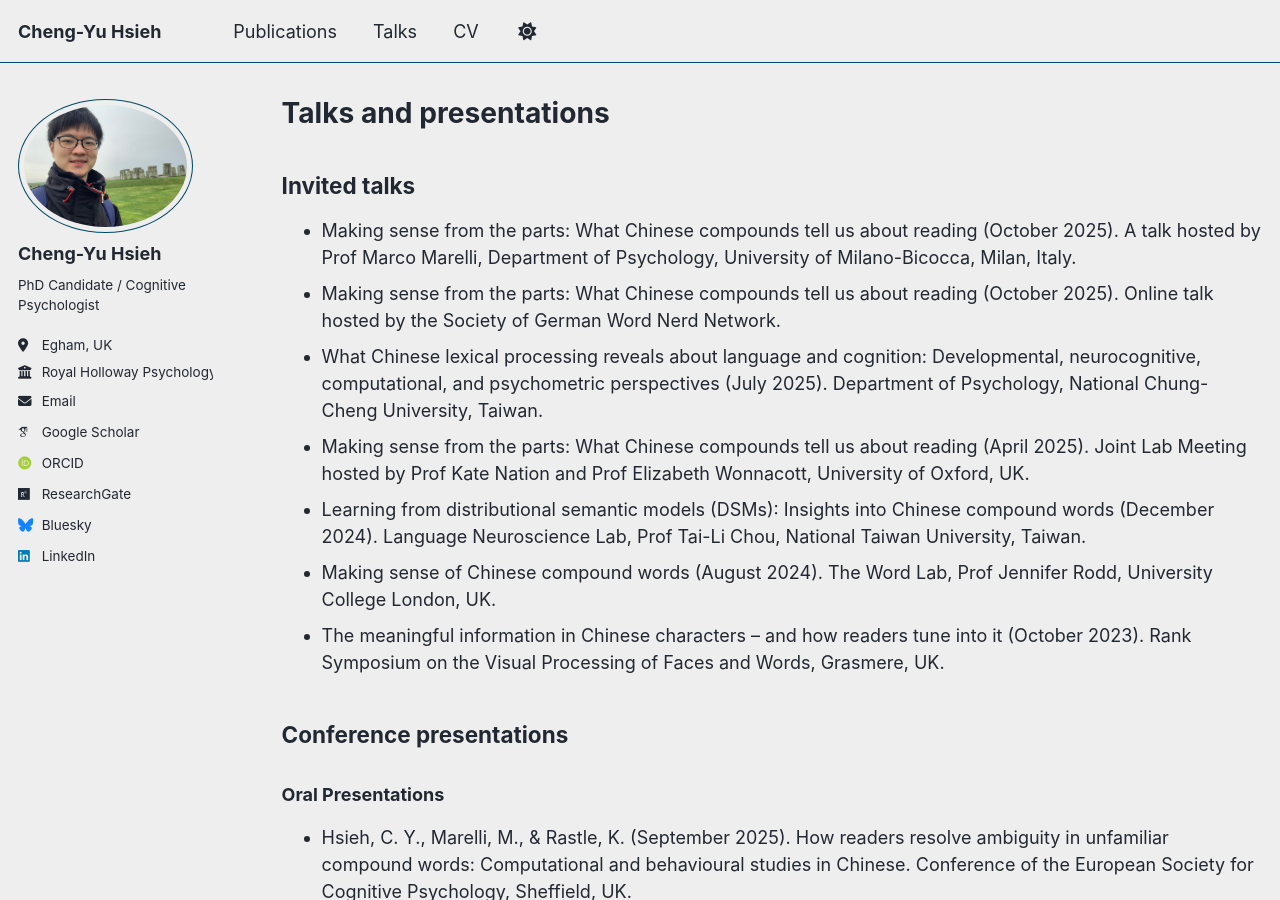
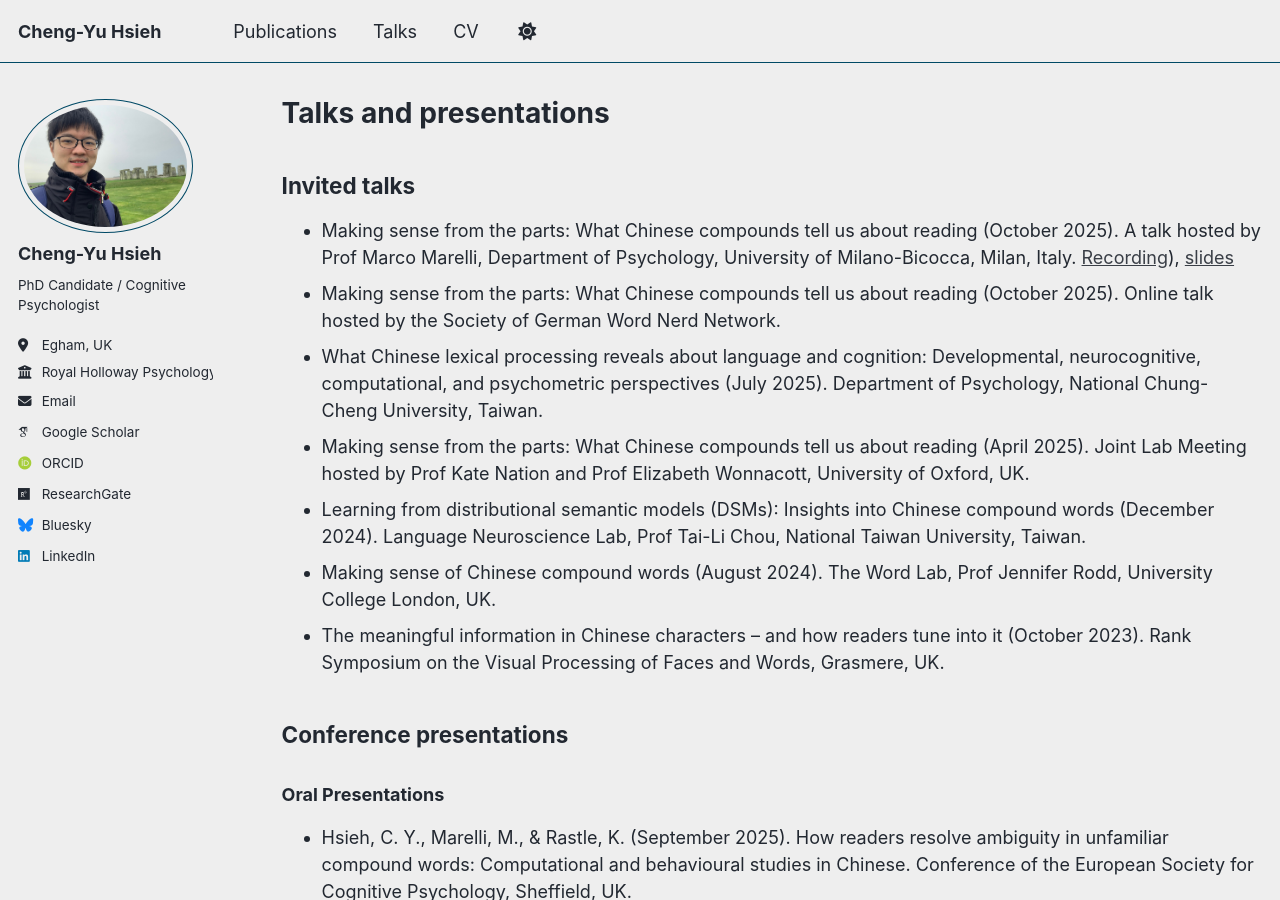
Before and after one commit to cyhsieh-psy/cyhsieh-psy.github.io, a Jekyll site: the page built from _pages/talks.md, in a window 1280 px wide and 900 px high. Built offline with Jekyll 4.4.1, drawn with Linux system fonts in a browser that asks for light colours; some web fonts are replaced; a script that is not in the unit is left out.

Commit message:
Update talks.md

```diff
--- a/_pages/talks.md
+++ b/_pages/talks.md
@@ -7,7 +7,7 @@ author_profile: true
 
 ## Invited talks
 - Making sense from the parts: What Chinese compounds tell us about reading (October 2025).
-A talk hosted by Prof Marco Marelli, Department of Psychology, University of Milano-Bicocca, Milan, Italy.
+A talk hosted by Prof Marco Marelli, Department of Psychology, University of Milano-Bicocca, Milan, Italy. [Recording](https://www.youtube.com/watch?v=v7DHox_6duE)), [slides](/talks/Milano Bicocca_27Oct.pdf)
 - Making sense from the parts: What Chinese compounds tell us about reading (October 2025).
 Online talk hosted by the Society of German Word Nerd Network.
 - What Chinese lexical processing reveals about language and cognition: Developmental, neurocognitive, computational, and psychometric perspectives (July 2025).
```
